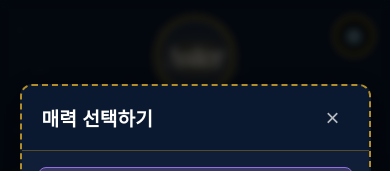
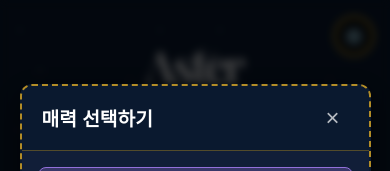
Before and after one commit to wwlsgur08/Aster_alarm, a website with bundled scripts: page web/index.html in a window 390 px wide. Shown: the top 171 px of the page. Built offline with nearby package versions, Linux system fonts and the light colour scheme; no server answers.

Commit message:
Remove circular border and glow from logo, increase size

```diff
--- a/web/index.html
+++ b/web/index.html
@@ -16,9 +16,7 @@
     <div class="main-container">
       <!-- 로고 -->
       <div class="logo-container">
-        <div class="logo">
-          <img src="./images/logo.png" alt="Aster Alarm Logo" class="logo-image">
-        </div>
+        <img src="./images/logo.png" alt="Aster Alarm Logo" class="logo-image">
       </div>
 
       <!-- 제목 -->
--- a/web/styles.css
+++ b/web/styles.css
@@ -79,24 +79,14 @@ body {
   margin-bottom: 24px;
 }
 
-.logo {
-  width: 120px;
-  height: 120px;
-  border: 2px solid var(--accent-yellow);
-  border-radius: 50%;
-  background: rgba(255, 255, 255, 0.1);
-  display: flex;
-  align-items: center;
-  justify-content: center;
-  backdrop-filter: blur(10px);
-  overflow: hidden;
+.logo-container {
+  margin-bottom: 24px;
 }
 
 .logo-image {
-  width: 80px;
-  height: 80px;
+  width: 150px;
+  height: 150px;
   object-fit: contain;
-  filter: drop-shadow(0 0 10px var(--accent-yellow));
 }
 
 /* 메인 제목 */
@@ -798,14 +788,9 @@ body {
     font-size: 1.6rem;
   }
 
-  .logo {
-    width: 100px;
-    height: 100px;
-  }
-
   .logo-image {
-    width: 70px;
-    height: 70px;
+    width: 120px;
+    height: 120px;
   }
 
   .music-player {
@@ -885,14 +870,9 @@ body {
     padding: 16px 12px;
   }
 
-  .logo {
-    width: 80px;
-    height: 80px;
-  }
-
   .logo-image {
-    width: 60px;
-    height: 60px;
+    width: 100px;
+    height: 100px;
   }
 
   .charm-row {
```
